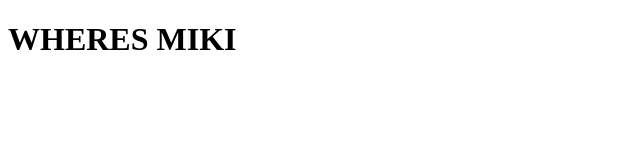
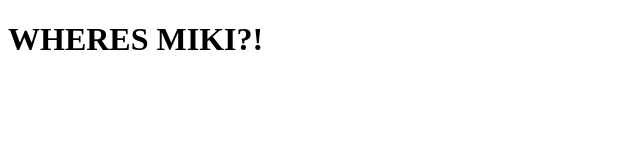
Before and after one commit to besseddrest/hcabalic, a plain HTML site: page index.html in a window 1280 px wide. Shown: the full height of the page, 0-640 px from the left. Drawn offline with Linux system fonts and the light colour scheme.

Commit message:
test ssh repo

```diff
--- a/index.html
+++ b/index.html
@@ -4,6 +4,6 @@
     <title>Harold's Portfolio</title>
   </head>
   <body>
-    <h1>WHERES MIKI</h1>
+    <h1>WHERES MIKI?!</h1>
   </body>
 </html>
```
